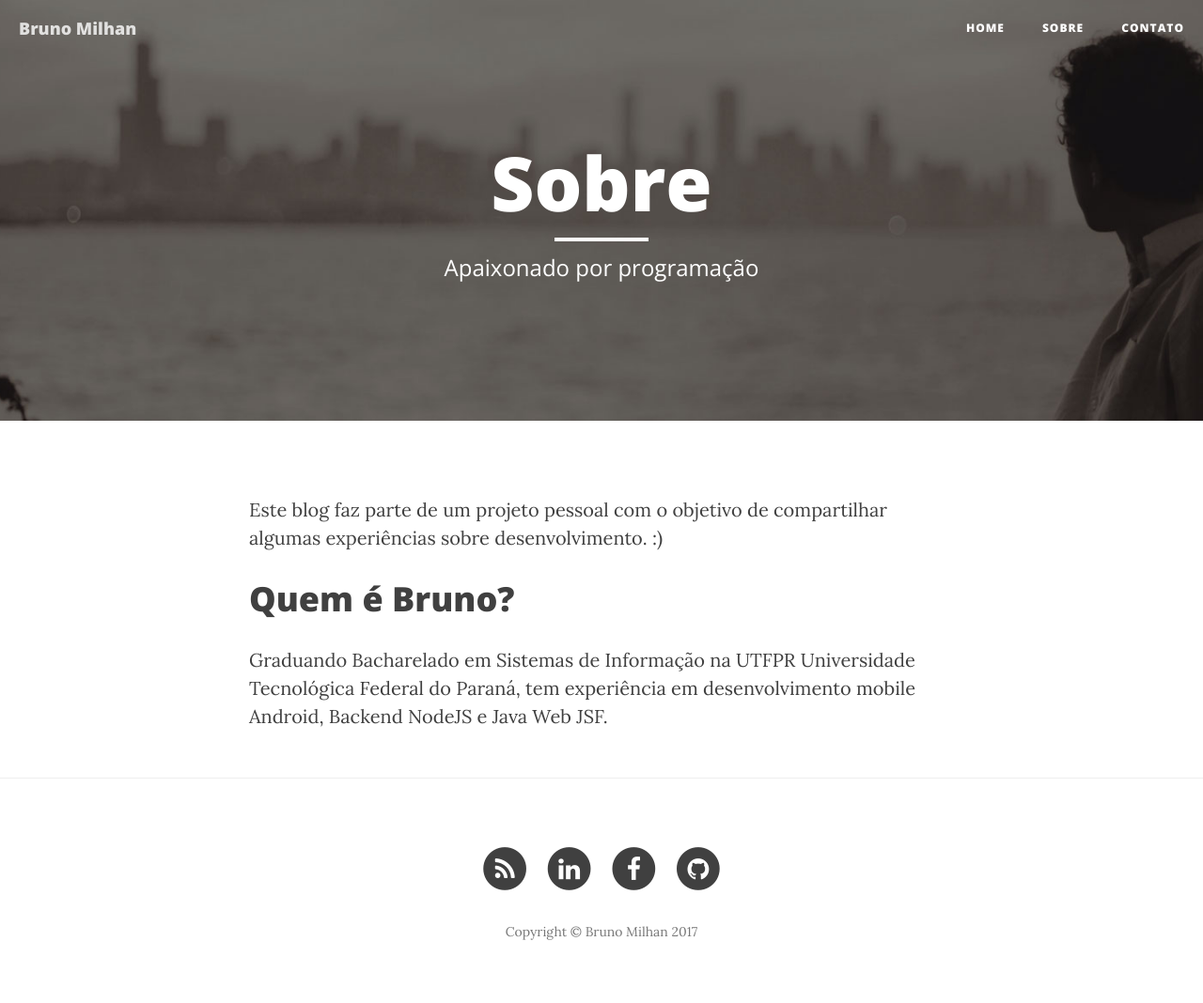
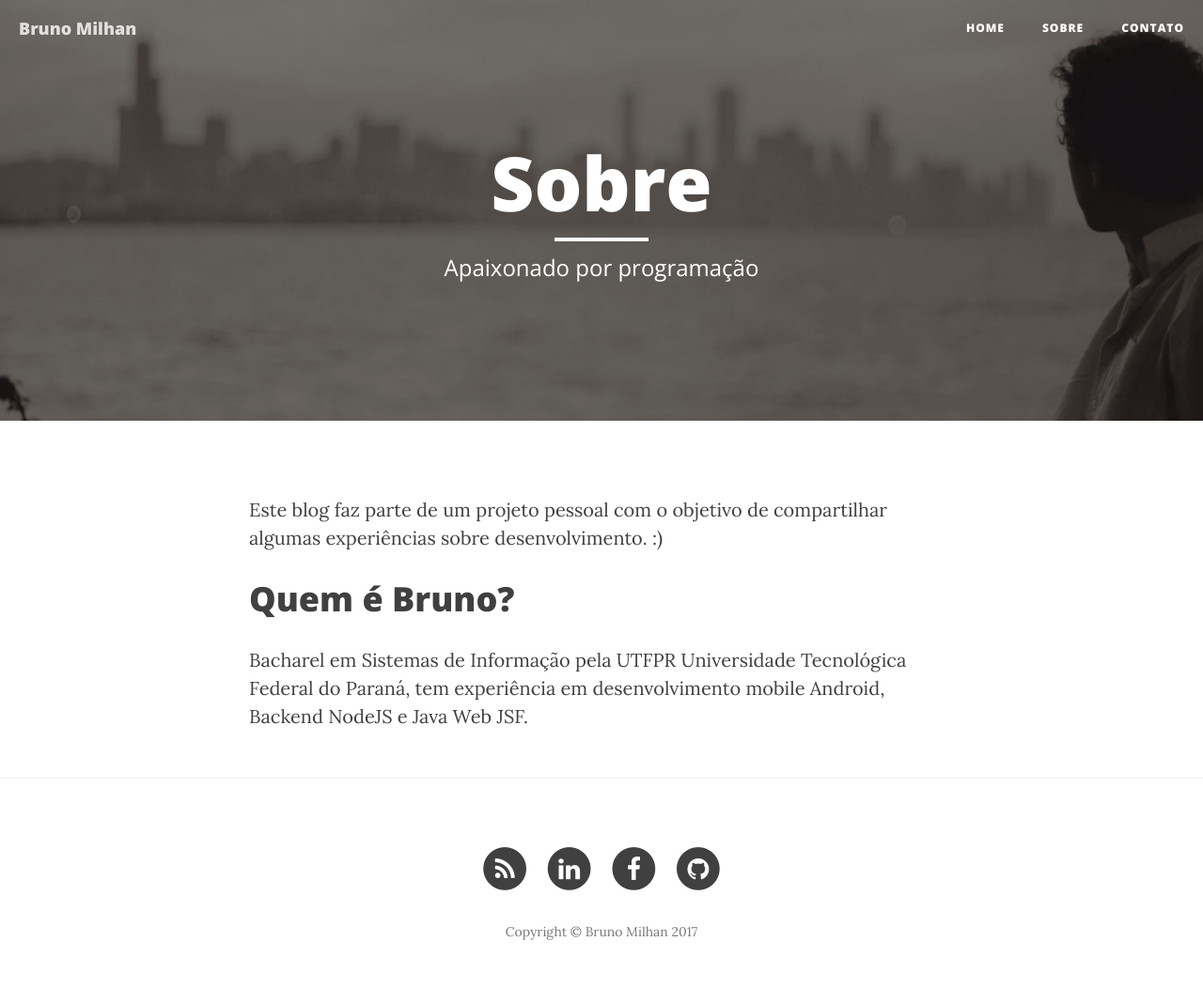
Before and after one commit to brunomilhan/brunomilhan.github.io, a Jekyll site: the page built from about.html, in a window 1280 px wide. Shown: the whole page at 94% size. Built offline with Jekyll 4.4.1, drawn with Linux system fonts in a browser that asks for light colours; nearby versions of some CDN libraries; Markdown is read by kramdown in place of the engine named in the settings.

Commit message:
Update about.html

```diff
--- a/about.html
+++ b/about.html
@@ -10,4 +10,4 @@ header-img: "img/about-bg.jpg"
 
 <h1>Quem é Bruno?</h1>
 
-<p>Graduando Bacharelado em Sistemas de Informação na UTFPR Universidade Tecnológica Federal do Paraná, tem experiência em desenvolvimento mobile Android, Backend NodeJS e Java Web JSF.</p>
+<p>Bacharel em Sistemas de Informação pela UTFPR Universidade Tecnológica Federal do Paraná, tem experiência em desenvolvimento mobile Android, Backend NodeJS e Java Web JSF.</p>
```
